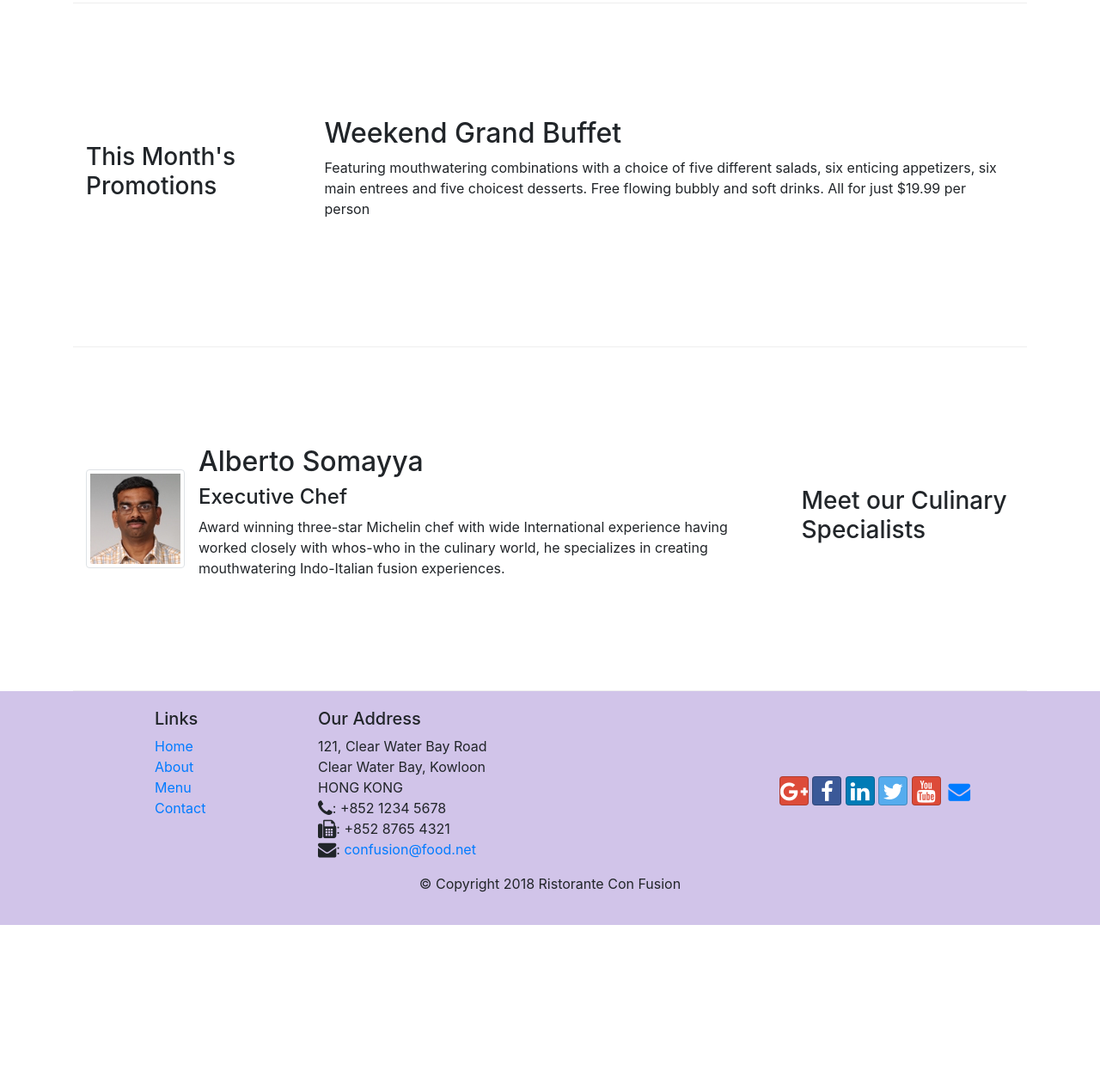
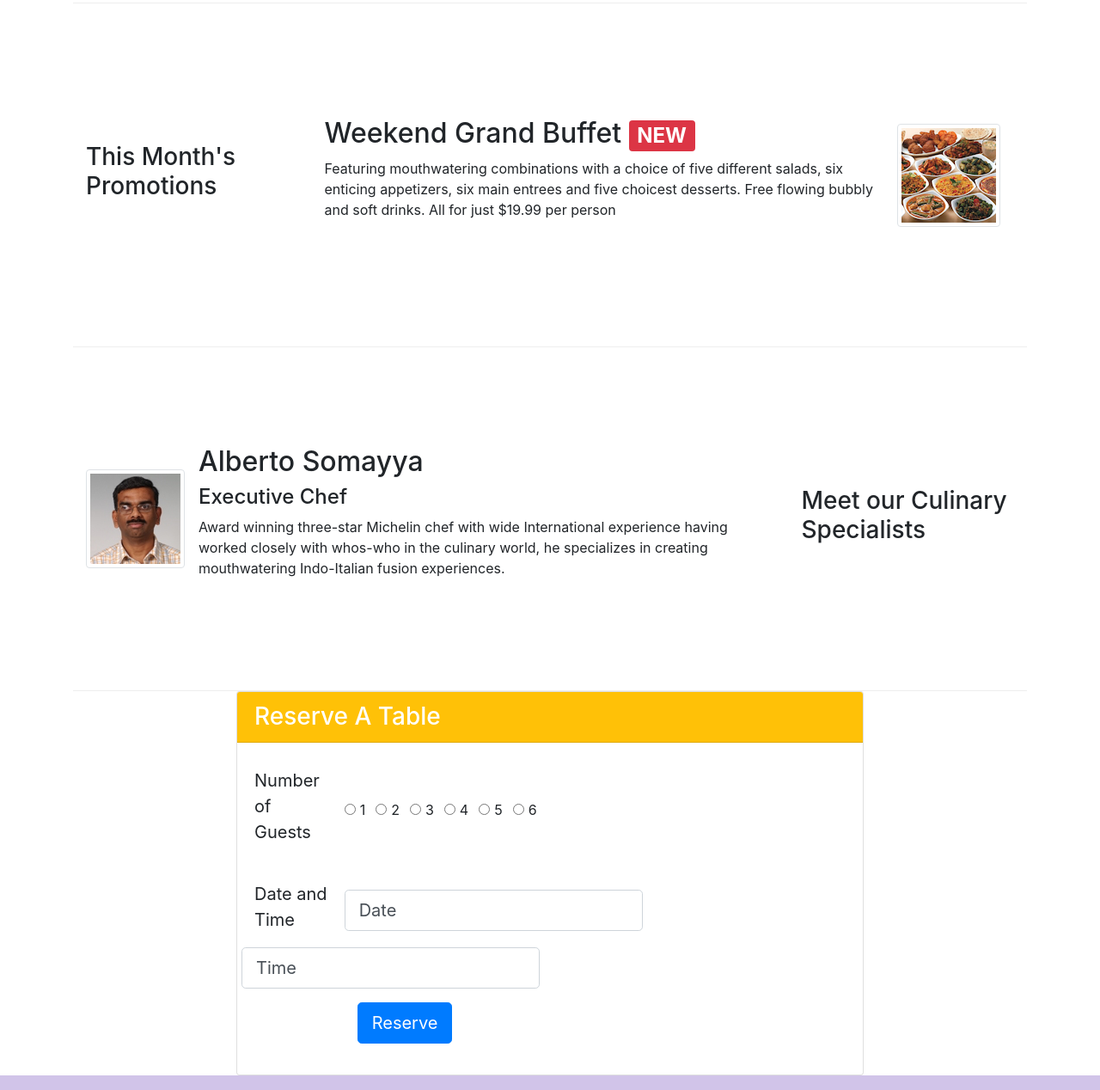
Before and after one commit to ellickquach/conFusion, a website: page index.html in a window 1280 px wide. Shown: the part 680-1948 px from the top of the page at 86% size. Before the commit the page ends 1756 px from the top, so only its background shows below. Drawn offline with nearby package versions, Linux system fonts and the light colour scheme.

Commit message:
assignment 2

```diff
--- a/index.html
+++ b/index.html
@@ -40,8 +40,13 @@
                     <h1>Ristorante con Fusion</h1>
                     <p>We take inspiration from the World's best cuisines, and create a unique fusion experience. Our lipsmacking creations will tickle your culinary senses!</p>
                 </div>
+                <div class="col-6 col-sm align-self-center">
+                    <img src="img/logo.png" class="img-fluid">
+                </div>
                 <div class="col-12 col-sm align-self-center">
-                    <img src="img/logo.png" class="img-fluid">
+                    <div class="text-center">
+                        <a class="btn btn-warning btn-lg btn-block" href="#Reserve">Reserve Table</a>
+                    </div>
                 </div>
             </div>
         </div>
@@ -74,8 +79,15 @@
                 <h3>This Month's Promotions</h3>
             </div>
             <div class="col col-sm col-md">
-                <h2>Weekend Grand Buffet</h2>
-                <p>Featuring mouthwatering combinations with a choice of five different salads, six enticing appetizers, six main entrees and five choicest desserts. Free flowing bubbly and soft drinks. All for just $19.99 per person </p>
+                <div class="media">
+                        <div class="media-body">
+                            <h2 class="mt-0">Weekend Grand Buffet <span class="badge badge-danger">NEW</span></h2>
+                            <p class="d-none d-sm-block">Featuring mouthwatering combinations with a choice of five different salads, six enticing appetizers, six main entrees and five choicest desserts. Free flowing bubbly and soft drinks. All for just $19.99 per person</p>
+                        </div>
+                        <img class="d-flex mr-3 img-thumbnail align-self-center"
+                                src="img/buffet.png" alt="Grand Buffet">
+                 </div>
+
             </div>
         </div>
 
@@ -98,6 +110,59 @@
                             </div>
                     </div>
             </div>
+        </div>
+
+        <div id="Reserve" class="row justify-content-center">
+                <div class="col-md-8">
+                <div class="card">
+                    <h3 class="card-header bg-warning text-white">Reserve A Table</h3>
+                    <div class="card-body">
+                        <form>
+                            <div class="form-group row">
+                                <label for="guests" class="col-md-2 col-form-label-lg">Number of Guests</label>
+                                <div class="form-check form-check-inline">
+                                    <input class="form-check-input" type="radio" name="guests" id="guests1" value="1">
+                                    <label class="form-check-label" for="guests1">1 </label>
+                                </div>
+                                <div class="form-check form-check-inline">
+                                    <input class="form-check-input" type="radio" name="guests" id="guests2" value="2">
+                                    <label class="form-check-label" for="guests1">2 </label>
+                                </div>
+                                <div class="form-check form-check-inline">
+                                    <input class="form-check-input" type="radio" name="guests" id="guests3" value="3">
+                                    <label class="form-check-label" for="guests1">3 </label>
+                                </div>
+                                <div class="form-check form-check-inline">
+                                    <input class="form-check-input" type="radio" name="guests" id="guests4" value="4">
+                                    <label class="form-check-label" for="guests1">4 </label>
+                                </div>
+                                <div class="form-check form-check-inline">
+                                    <input class="form-check-input" type="radio" name="guests" id="guests5" value="5">
+                                    <label class="form-check-label" for="guests1">5 </label>
+                                </div>
+                                <div class="form-check form-check-inline">
+                                    <input class="form-check-input" type="radio" name="guests" id="guests6" value="6">
+                                    <label class="form-check-label" for="guests1">6 </label>
+                                </div>
+                            </div>
+                            <div class="form-group row">
+                                <label for="datetime" class="col-md-2 col-form-label-lg">Date and Time</label>
+                                <div class="form-check form-check-inline">
+                                    <input class="form-control form-control-lg" type="text" name="date" id="date" value="Date">
+                                </div>
+                                <div class="form-check form-check-inline">
+                                    <input class="form-control form-control-lg" type="text" name="time" id="time" value="Time">
+                                </div>
+                            </div>
+                            <div class="form-group row">
+                                <div class="offset-md-2 col-md-10">
+                                    <button type="submit" class="btn btn-primary btn-lg">Reserve</button>
+                                </div>
+                            </div>
+                        </form>
+                    </div>
+                </div>
+                </div>
         </div>
     </div>
 
```
Also changed, not shown: week2-assign1-large.png (added), week2-assign1-small.png (added).
